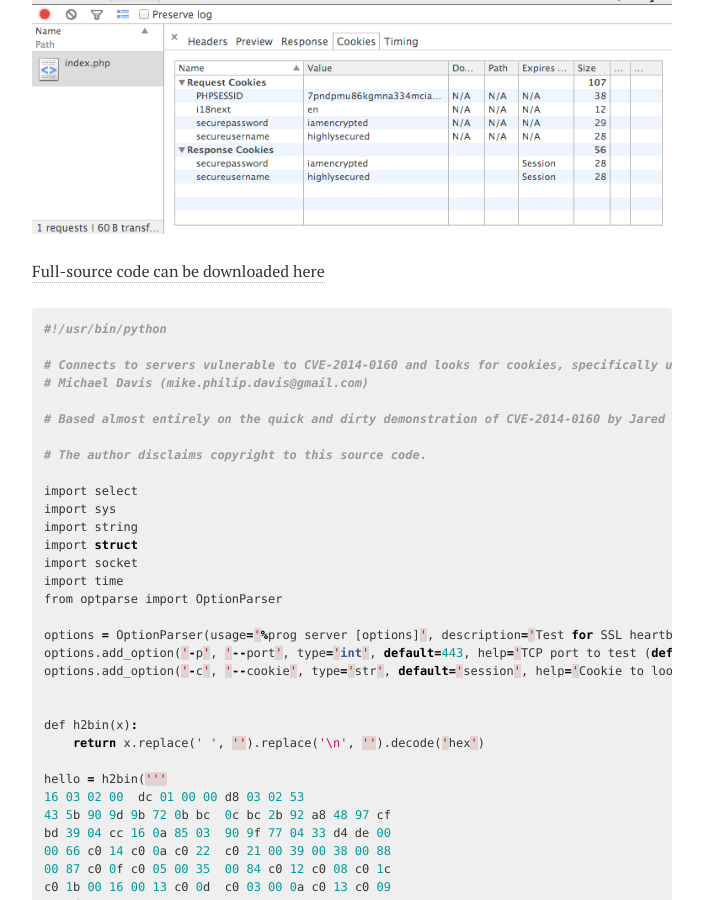
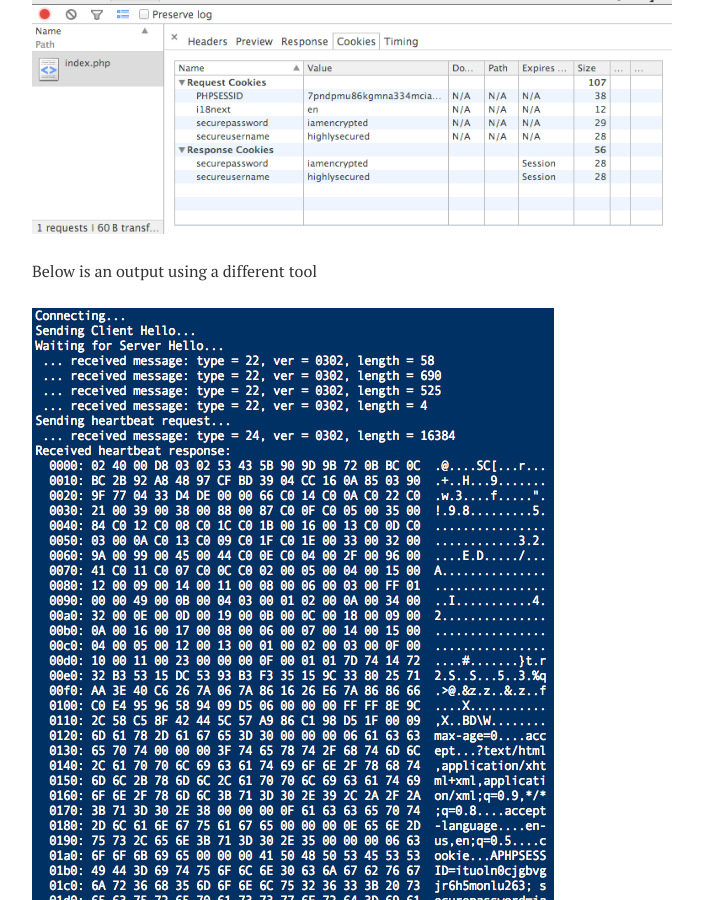
Before and after one commit to c0debreaker/c0debreaker.github.io, a Jekyll site: the page built from _posts/2014-04-08-heart-bleed-post.md, in a window 1280 px wide and 900 px high, scrolled down 937 px. Shown: the whole window, without its empty margins (288-991 px from the left). Built offline with Jekyll 4.4.1, drawn with Linux system fonts in a browser that asks for light colours; nearby versions of some CDN libraries.

Commit message:
diff output using a different tool

```diff
--- a/_posts/2014-04-08-heart-bleed-post.md
+++ b/_posts/2014-04-08-heart-bleed-post.md
@@ -38,6 +38,10 @@
     <a href="/images/cookie-on-chrome-dev-tools.png"><img src="/images/cookie-on-chrome-dev-tools.png"></a>
 </figure>
 
+Below is an output using a different tool
+<figure>
+    <a href="/images/heartbleed-captures.png"><img src="/images/heartbleed-captures.png"></a>
+</figure>
 
 [Full-source code can be downloaded here](https://gist.github.com/c0debreaker/10225656)
 
```
Also changed, not shown: images/heartbleed-captures.png (added).
